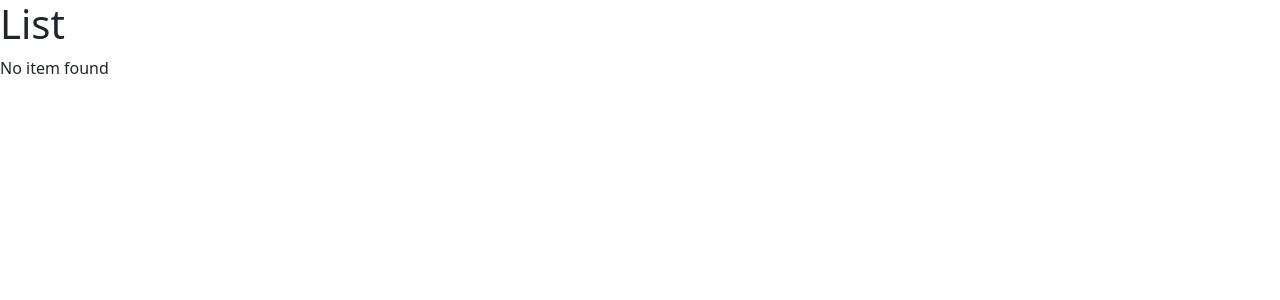
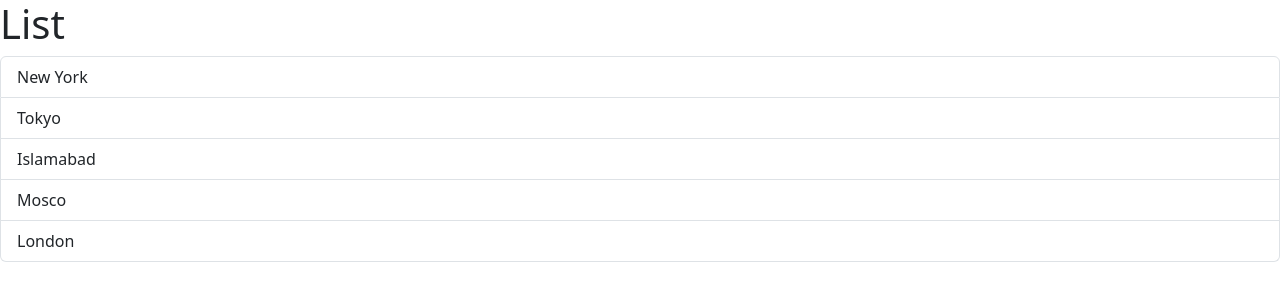
Before and after one commit to MaazCodeCraft/react-course, a React (Vite) app: page / in a window 1280 px wide. Shown: the top 300 px of the page. Built offline with nearby package versions, Linux system fonts and the light colour scheme.

Commit message:
Handling Events

```diff
--- a/src/components/ListGroup.tsx
+++ b/src/components/ListGroup.tsx
@@ -1,7 +1,10 @@
+import type { MouseEvent } from "react";
+
 function ListGroup() {
   let items = ["New York", "Tokyo", "Islamabad", "Mosco", "London"];
 
-  items = [];
+  // Event handler
+  const handleClick = (event: MouseEvent) => console.log(event);
 
   return (
     <>
@@ -9,7 +12,7 @@ function ListGroup() {
       {items.length === 0 && <p>No item found</p>}
       <ul className="list-group">
         {items.map((item) => (
-          <li key={item} className="list-group-item">
+          <li key={item} onClick={handleClick} className="list-group-item">
             {item}
           </li>
         ))}
```
